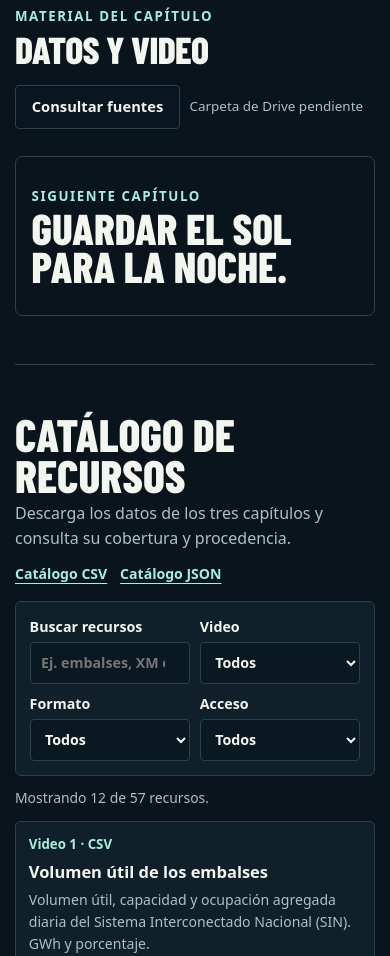
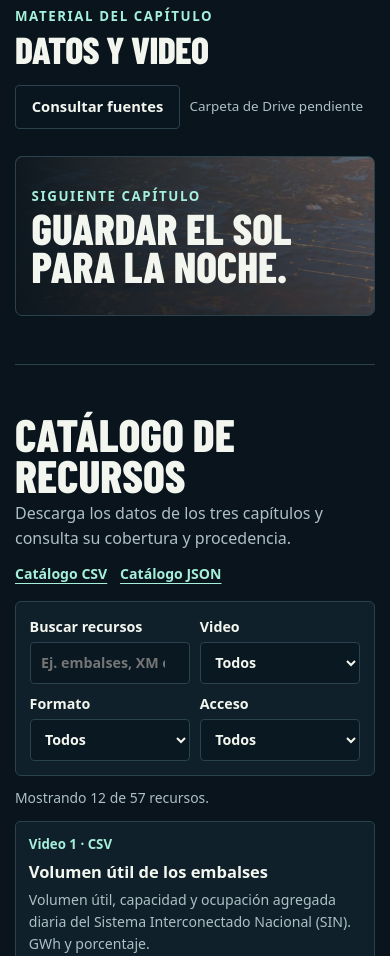
Before and after one commit to EzequielFP/video-isa-metadatos, a plain HTML site: page index.html in a window 390 px wide. Shown: the part 4710-5666 px from the top of the page. Drawn offline with Linux system fonts and the light colour scheme.

Commit message:
Corrige las imágenes entre capítulos

```diff
--- a/assets/site.css
+++ b/assets/site.css
@@ -187,7 +187,10 @@ input[type="range"] { width: 100%; min-height: 22px; margin: 0; accent-color: va
 .sources-strip h2 { font-size: clamp(2.35rem, 4vw, 3.6rem); }
 .actions { display: flex; flex-wrap: wrap; gap: .6rem; align-items: center; }
 .drive-state { color: var(--muted); font-size: .84rem; }
-.next-card { min-height: clamp(10rem, 21vw, 19rem); border: 1px solid var(--line); border-radius: 7px; display: grid; gap: .15rem; align-content: center; padding: clamp(.9rem, 4vw, 2.5rem); overflow: hidden; text-decoration: none; color: var(--ink); background: linear-gradient(90deg, #09141cf5, #09141c64), var(--cover) center / cover; }
+.next-card { position: relative; isolation: isolate; min-height: clamp(10rem, 21vw, 19rem); border: 1px solid var(--line); border-radius: 7px; display: grid; gap: .15rem; align-content: center; padding: clamp(.9rem, 4vw, 2.5rem); overflow: hidden; text-decoration: none; color: var(--ink); background: #10252e; }
+.next-background, .next-card::before { position: absolute; inset: 0; width: 100%; height: 100%; pointer-events: none; }
+.next-background { object-fit: cover; z-index: -2; }
+.next-card::before { content: ""; z-index: -1; background: linear-gradient(90deg, #09141cf5, #09141c64); }
 .next-card:hover { border-color: var(--accent); color: var(--ink); }
 .next-card strong { font: 800 clamp(2.7rem, 6vw, 5.7rem)/.90 var(--display); text-transform: uppercase; }
 .footer { border-top: 1px solid var(--line); color: var(--muted); padding-block: 1.65rem; }
--- a/index.html
+++ b/index.html
@@ -130,7 +130,7 @@
     <div><span class="eyebrow">Material del capítulo</span><h2>Datos y video</h2></div>
     <div class="actions"><a class="button outline" href="#catalogo">Consultar fuentes</a><span class="drive-state" data-drive="1">Carpeta de Drive pendiente</span></div>
   </div>
-  <a class="next-card" href="solar.html" style="--cover:url('assets/media/caribe-portada.webp')"><span class="eyebrow">Siguiente capítulo</span><strong>Guardar el sol para la noche.</strong></a>
+  <a class="next-card" href="solar.html"><img class="next-background" src="assets/media/caribe-portada.webp" loading="lazy" alt=""><span class="eyebrow">Siguiente capítulo</span><strong>Guardar el sol para la noche.</strong></a>
 </section>
     <section class="shell section-space catalog" id="catalogo" aria-labelledby="catalog-title">
       <div class="section-heading">
```
Also changed, not shown: fronteras.html (+1 -1 lines), solar.html (+1 -1 lines).
